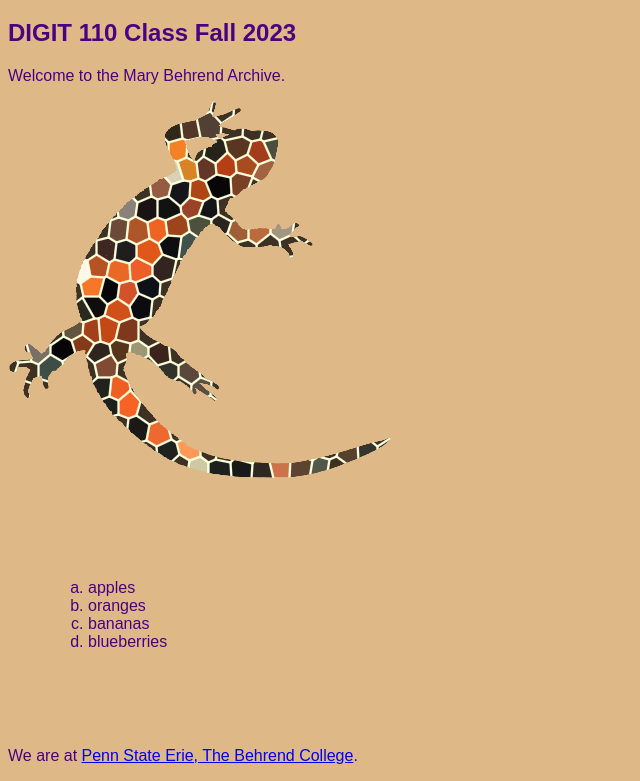
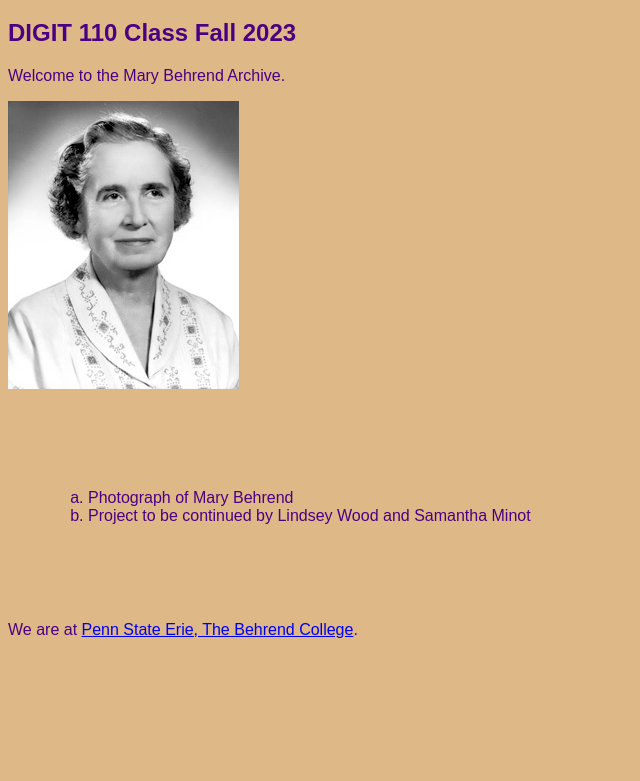
Before and after one commit to lindseyxwood/BehrendArchiveFA23, a plain HTML site: page docs/index.html in a window 1280 px wide. Shown: the part 61-842 px from the top of the page, without its empty margins (0-640 px from the left). After the commit the page ends 800 px from the top, so only its background shows below. Drawn offline with Linux system fonts and the light colour scheme.

Commit message:
New code

```diff
--- a/docs/index.html
+++ b/docs/index.html
@@ -13,15 +13,13 @@
         <h1>Mary Behrend Archive</h1>
         <h2>DIGIT 110 Class Fall 2023</h2>
         <p>Welcome to the Mary Behrend Archive.</p>
-        <img src="images/newt-mosaic4.png" alt="image of Dr. B's firebelly newt"/>
+        <img src="images/maryBehrend.jpeg" alt="image of Mary Behrend; black and white photograph"/>
         <!--ebb: When pointing to images in your own repo, always use *relative* file associations: Here we are pointing to an images directory that's in the same
         folder as this HTML file we're editing. And we're going into the images folder to deliver the newt-mosaic4.png file inside. -->
 
         <ol>
-            <li>apples</li>
-            <li>oranges</li>
-            <li>bananas</li>
-            <li>blueberries</li>
+            <li>Photograph of Mary Behrend</li>
+            <li>Project to be continued by Lindsey Wood and Samantha Minot</li>
         </ol>
 
         <p>We are at <a href="https://behrend.psu.edu/">Penn State Erie, The Behrend College</a>.</p>
```
